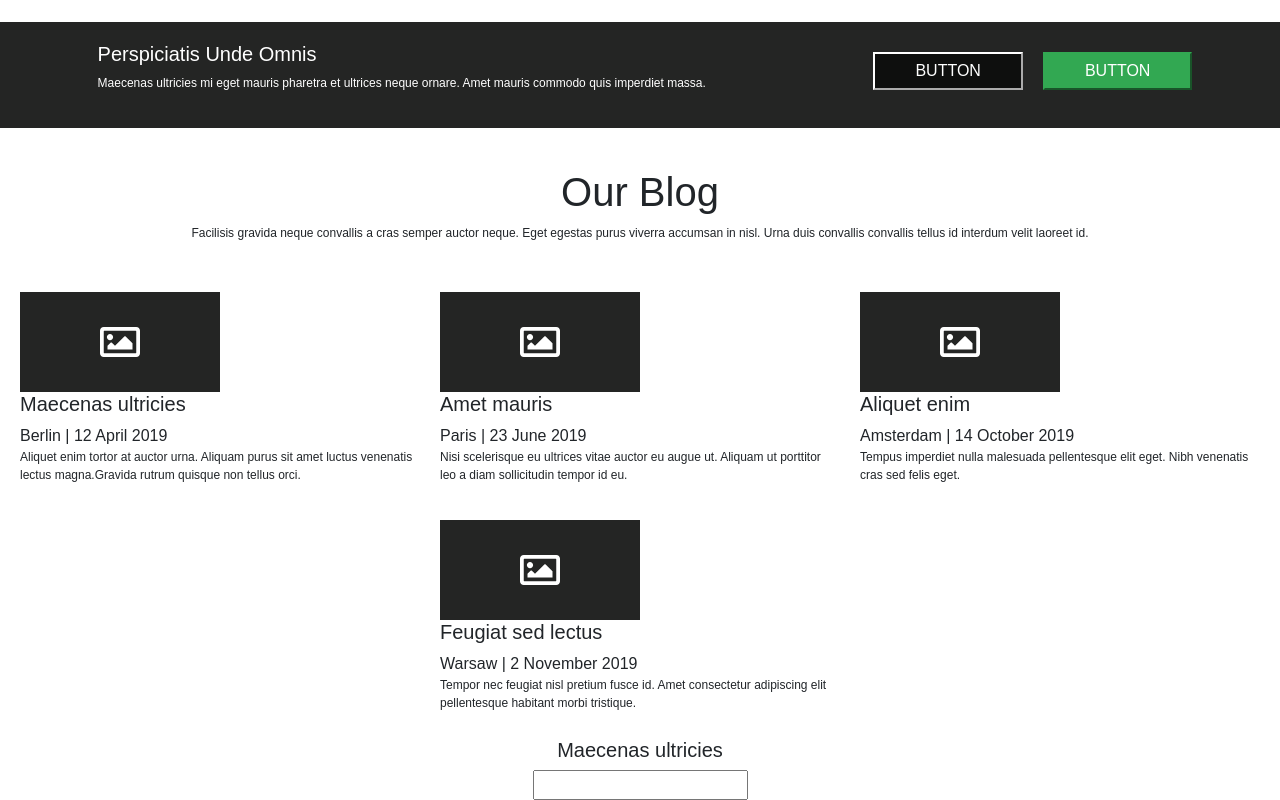
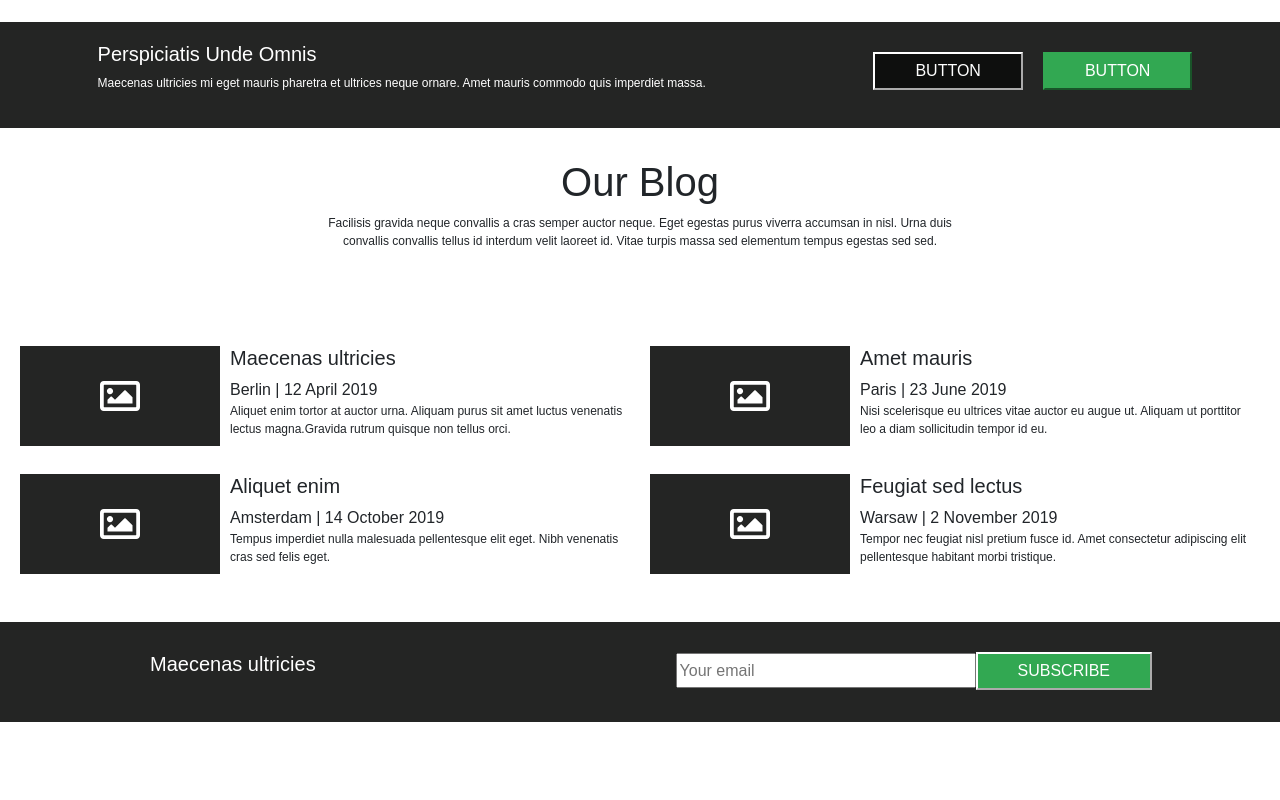
Before and after one commit to crlybrcs/testapp, a React (Create React App) app: page / in a window 1280 px wide. Shown: the part 2223-3023 px from the top of the page. After the commit the page ends 2945 px from the top, so only its background shows below. Built offline with nearby package versions, Linux system fonts and the light colour scheme; a web font is replaced by a local one.

Commit message:
finished blog component

```diff
--- a/src/components/Blog.js
+++ b/src/components/Blog.js
@@ -7,7 +7,8 @@ const Blog = () => {
 				<h1>Our Blog</h1>
 				<p>
 					Facilisis gravida neque convallis a cras semper auctor neque. Eget egestas purus viverra accumsan in
-					nisl. Urna duis convallis convallis tellus id interdum velit laoreet id.
+					nisl. Urna duis convallis convallis tellus id interdum velit laoreet id. Vitae turpis massa sed
+					elementum tempus egestas sed sed.
 				</p>
 			</div>
 			<div className="blog-container">
@@ -87,9 +88,18 @@ const Blog = () => {
 					</div>
 				</div>
 			</div>
-			<div>
-				<h5>Maecenas ultricies </h5>
-				<input type="email" />
+			<div className="box-color">
+				<div className="blog-footnote">
+					<h5>Maecenas ultricies </h5>
+					<div className="box-email">
+						<form action="">
+							<label htmlFor="emailAddress">
+								<input type="email" placeholder="Your email" />
+							</label>
+							<button className="blog-button">SUBSCRIBE</button>
+						</form>
+					</div>
+				</div>
 			</div>
 		</div>
 	);
--- a/src/components/app/App.css
+++ b/src/components/app/App.css
@@ -110,7 +110,6 @@ a .nav-link {
 
 .inside-box1 {
 	margin-top: 50px;
-
 	width: 50%;
 	display: inline-block;
 }
@@ -301,13 +300,17 @@ h5 > p {
 }
 
 .blog-top {
-	margin: 40px 20px;
+	margin-top: 30px;
+	margin-bottom: 40px;
+	width: 50%;
+	display: inline-block;
 }
 
 .blog-box {
 	background-color: #0c0d0cE5;
 	height: 100px;
 	width: 200px;
+	float: left;
 }
 
 .size-box p {
@@ -320,6 +323,7 @@ h5 > p {
 	flex-direction: row;
 	flex-wrap: wrap;
 	justify-content: center;
+	margin: 30px 0;
 }
 .boxin {
 	display: inline-block;
@@ -329,6 +333,49 @@ h5 > p {
 .size-box {
 	text-align: start;
 	float: right;
+	margin-left: 10px;
+}
+
+.blog-footnote h5 {
+	margin-top: 30px;
+	margin-left: 150px;
+	float: left;
+	color: white;
+}
+
+.blog-footnote {
+	background-color: #0c0d0cE5;
+	width: auto;
+}
+
+.box-email {
+	float: right;
+	margin-right: 10%;
+}
+
+.box-email {
+	display: inline-block;
+	box-sizing: inherit;
+	flex-direction: row-reverse;
+	margin-top: 30px;
+}
+
+.box-email input {
+	height: 35px;
+	width: 300px;
+}
+
+.blog-button {
+	padding: 5px 40px;
+	background-color: #32a852;
+	color: white;
+	border-color: white;
+}
+
+.box-color {
+	background-color: #0c0d0cE5;
+	width: auto;
+	height: 100px;
 }
 
 /* Smaller than standard 960 (devices and browsers) */
```
